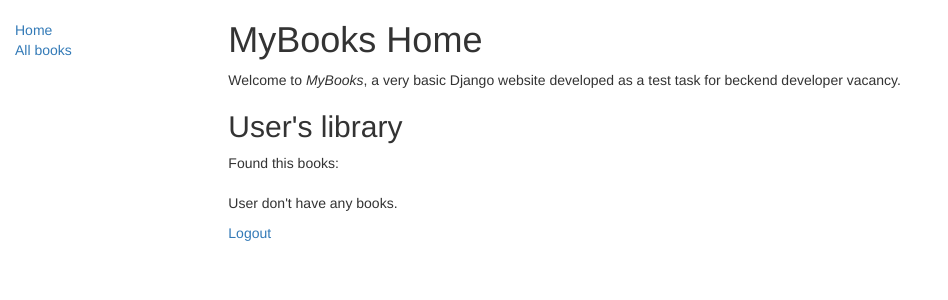
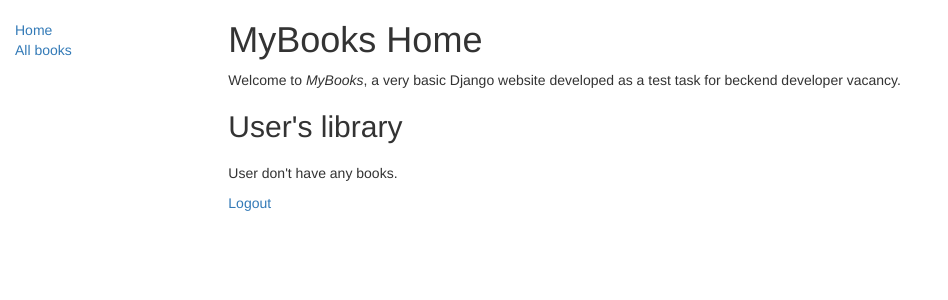
Before and after one commit to GorkyCow/mybook_test_task, a Django app: template templates/index.html in a window 1280 px wide. Shown: the top 300 px of the page, without its empty margins (0-948 px from the left). Run offline with Django 3.2, Linux system fonts and the light colour scheme; the template is opened without the code that fills it, so the values that code supplies are empty; some libraries are stand-ins or nearby versions.

Commit message:
minor form fixes

```diff
--- a/templates/index.html
+++ b/templates/index.html
@@ -7,9 +7,9 @@
 
 <h2>User's library</h2>
 
-  <p>Found this books:</p>
   <ul class="sidebar-nav">
     {% if books_list %}
+      <p>Found this books:</p>
       {% for book in books_list %}
         <li>
             <img src="{{ cover_url }}{{ book.cover }}" alt="Book's cover"> <strong>{{ book.name }}</strong> {{ book.author }}
```
